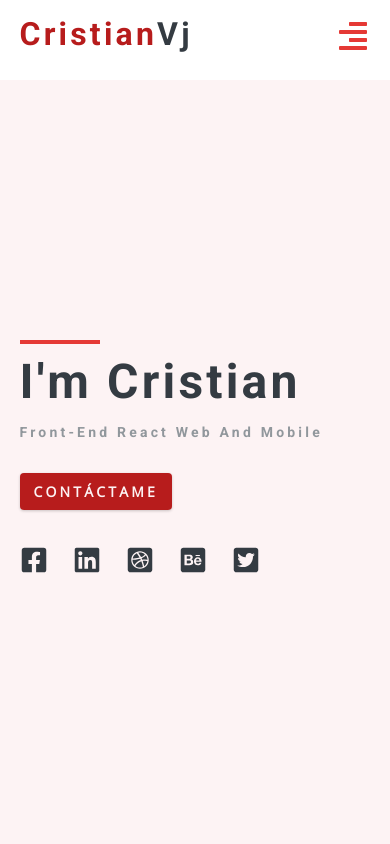
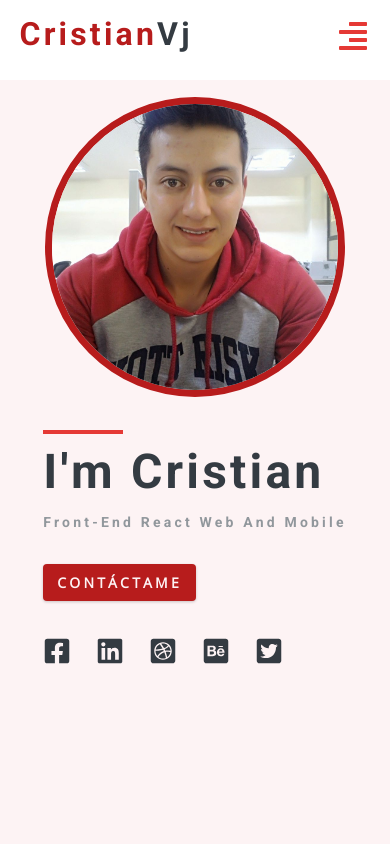
Before and after one commit to cristianvj/gatsby-portfolio, a Gatsby site: page / in a window 390 px wide. Shown: the top 844 px of the page. Built offline with nearby package versions, Linux system fonts and the light colour scheme; Gatsby itself is replaced by a stand-in of ours.

Commit message:
fixed arror with image in mobile

```diff
--- a/src/css/main.css
+++ b/src/css/main.css
@@ -429,7 +429,7 @@ Hero
 }
 
 .hero-center {
-  height: 100%;
+  height: 80%;
   display: grid;
   align-items: center;
 }
@@ -440,9 +440,19 @@ Hero
 }
 .hero-info {
   background: var(--clr-primary-10);
+  display: block;
+  margin-left: auto;
+  margin-right: auto;
+  grid-row: 2;
 }
 .hero-img {
-  display: none;
+  border-radius: 50%;
+  border: 7px solid var(--clr-primary-2);
+  width: 300px;
+  display: block;
+  margin-left: auto;
+  margin-right: auto;
+  grid-row: 1;
 }
 .hero-info h4 {
   color: var(--clr-grey-5);
@@ -465,6 +475,7 @@ Hero
     background: var(--clr-white);
   }
   .hero-center {
+    height: 100%;
     grid-template-columns: repeat(12, 1fr);
   }
 
@@ -478,9 +489,8 @@ Hero
   .hero-img {
     display: block;
     grid-row: 1/1;
-    grid-column: 7/-2;
-    border-radius: 50%;
-    border: 7px solid var(--clr-primary-2);
+    grid-column: 8/-2;
+    width: 100%;
   }
 }
 @media screen and (min-width: 1170px) {
```
Also changed, not shown: 1 other file.
